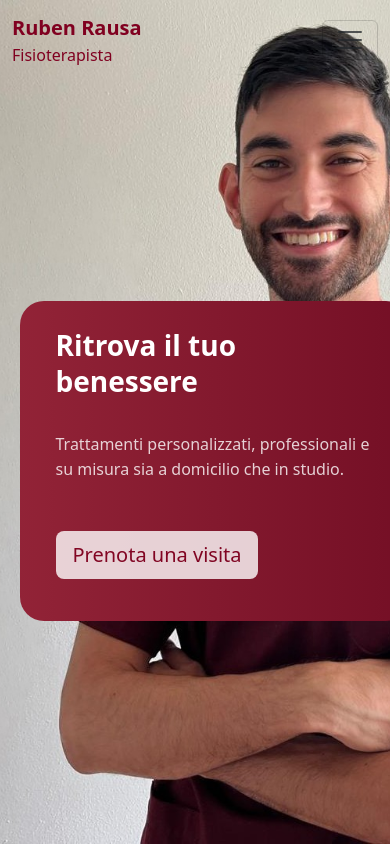
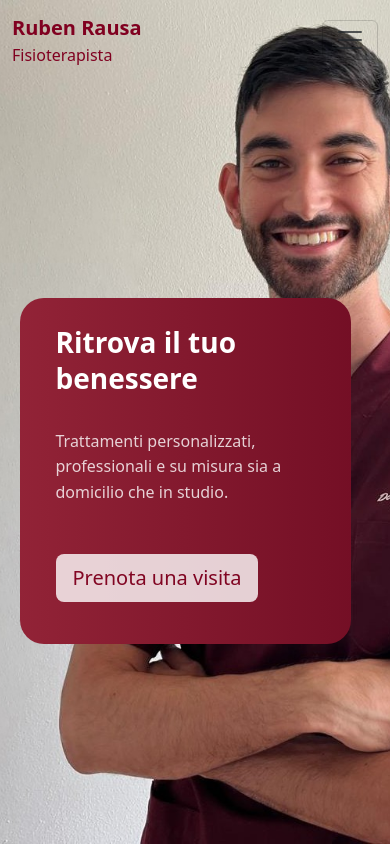
Before and after one commit to greek19/fisioWebSite, a React (Create React App) app: page / in a window 390 px wide. Shown: the top 846 px of the page. Built offline with nearby package versions, Linux system fonts and the light colour scheme.

Commit message:
fix card

```diff
--- a/src/asset/css/card.css
+++ b/src/asset/css/card.css
@@ -95,9 +95,9 @@
 
 @media (max-width: 576px) {
     .card-custom {
-        margin-top: 20% !important;
+        margin-top: 25% !important;
         margin-left: 5%;
-        max-width: 90%;
+        max-width: 85% !important;
     }
 
     .content {
```
